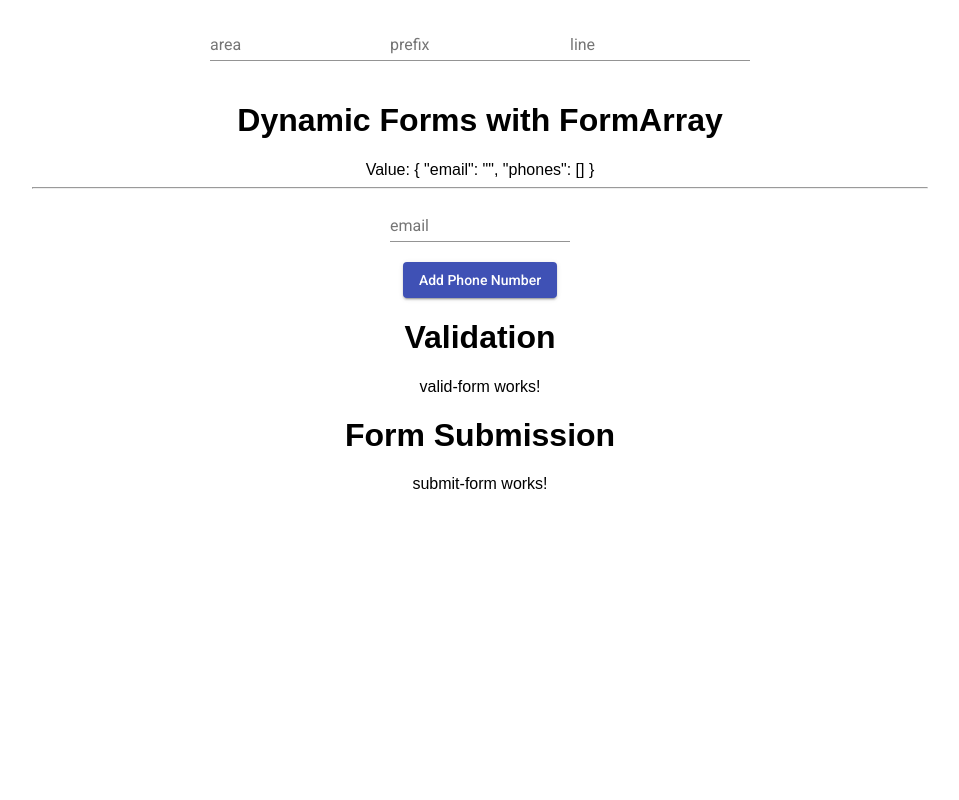
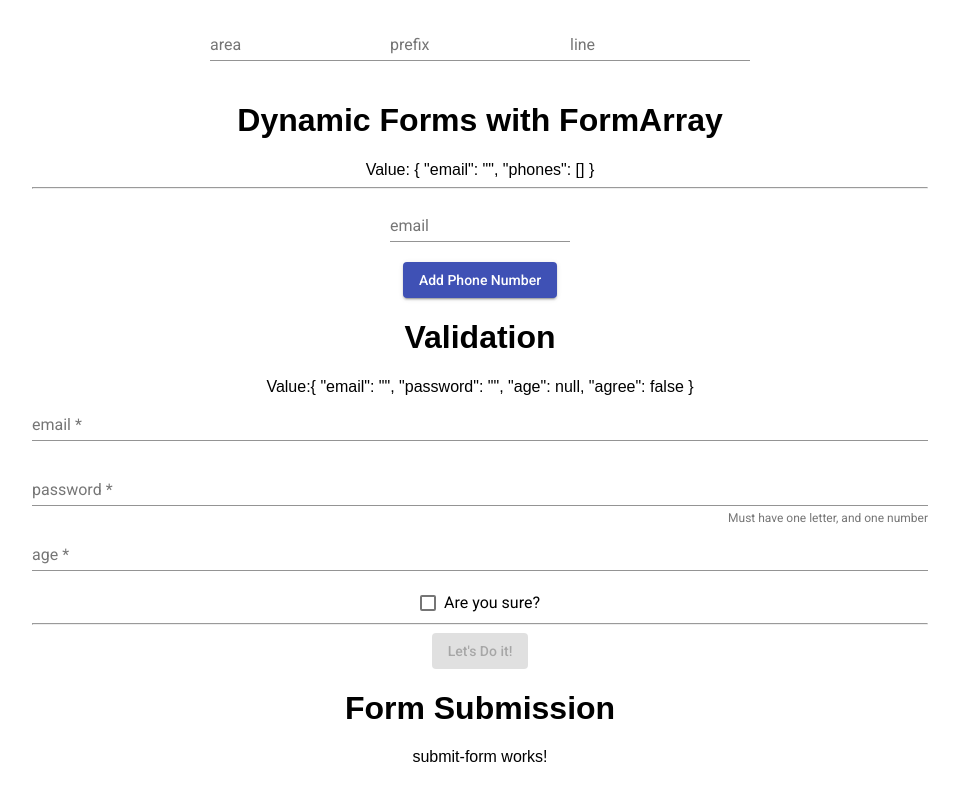
Before and after one commit to HunterCarlson/angular-reactive-forms-basics, an Angular app: page / in a window 1280 px wide. Shown: the part 888-1688 px from the top of the page, without its empty margins (160-1119 px from the left). Before the commit the page ends 1477 px from the top, so only its background shows below. Built offline with nearby package versions, Linux system fonts and the light colour scheme.

Commit message:
valid form

```diff
--- a/src/app/valid-form/valid-form.component.html
+++ b/src/app/valid-form/valid-form.component.html
@@ -1 +1,56 @@
-<p>valid-form works!</p>
+<form [formGroup]="myForm">
+  Value:{{ myForm.value | json }}
+
+  <mat-form-field>
+    <input
+      matInput
+      placeholder="email"
+      formControlName="email"
+      autocomplete="off"
+    />
+
+    <mat-error *ngIf="email.invalid && email.touched" class="has-text-danger">
+      Your email does not look right
+    </mat-error>
+  </mat-form-field>
+
+  <mat-form-field>
+    <input
+      matInput
+      type="password"
+      placeholder="password"
+      formControlName="password"
+      autocomplete="new-password"
+    />
+
+    <mat-hint align="end">Must have one letter, and one number</mat-hint>
+    <mat-error
+      *ngIf="password.invalid && password.touched"
+      class="has-text-danger"
+    >
+      That password sucks...
+    </mat-error>
+  </mat-form-field>
+
+  <mat-form-field>
+    <input matInput placeholder="age" [value]="0" formControlName="age" />
+
+    <mat-error *ngIf="age.errors?.min && age.touched">
+      {{ age.errors.min.actual }} is young to use this app kiddo!
+    </mat-error>
+
+    <mat-error *ngIf="age.errors?.max && age.touched">
+      {{ age.errors.max.actual }} is too you old to use this app gramps!
+    </mat-error>
+  </mat-form-field>
+
+  <mat-checkbox formControlName="agree" color="primary"
+    >Are you sure?</mat-checkbox
+  >
+
+  <hr />
+
+  <button mat-raised-button [disabled]="myForm.invalid" color="primary">
+    Let's Do it!
+  </button>
+</form>
--- a/src/app/valid-form/valid-form.component.scss
+++ b/src/app/valid-form/valid-form.component.scss
@@ -0,0 +1,20 @@
+mat-form-field {
+  display: block;
+}
+
+.mat-accent {
+  background-color: #42a948 !important;
+}
+
+.ng-valid[required],
+.ng-valid.required {
+  border-bottom: 5px solid #42a948;
+}
+
+ul {
+  text-align: left;
+}
+
+.ng-valid .mat-form-field-underline {
+  background-color: green;
+}
--- a/src/app/valid-form/valid-form.component.ts
+++ b/src/app/valid-form/valid-form.component.ts
@@ -1,15 +1,47 @@
 import { Component, OnInit } from '@angular/core';
+import { FormBuilder, FormGroup, Validators } from '@angular/forms';
 
 @Component({
   selector: 'app-valid-form',
   templateUrl: './valid-form.component.html',
-  styleUrls: ['./valid-form.component.scss']
+  styleUrls: ['./valid-form.component.scss'],
 })
 export class ValidFormComponent implements OnInit {
+  myForm!: FormGroup;
 
-  constructor() { }
+  constructor(private fb: FormBuilder) {}
 
   ngOnInit(): void {
+    this.myForm = this.fb.group({
+      email: ['', [Validators.required, Validators.email]],
+      password: [
+        '',
+        [
+          Validators.required,
+          Validators.pattern('^(?=.*[0-9])(?=.*[a-zA-Z])([a-zA-Z0-9]+)$'),
+        ],
+      ],
+      age: [
+        null,
+        [Validators.required, Validators.min(18), Validators.max(65)],
+      ],
+      agree: [false, [Validators.requiredTrue]],
+    });
   }
 
+  get email() {
+    return this.myForm.get('email');
+  }
+
+  get password() {
+    return this.myForm.get('password');
+  }
+
+  get age() {
+    return this.myForm.get('age');
+  }
+
+  get agree() {
+    return this.myForm.get('agree');
+  }
 }
```
